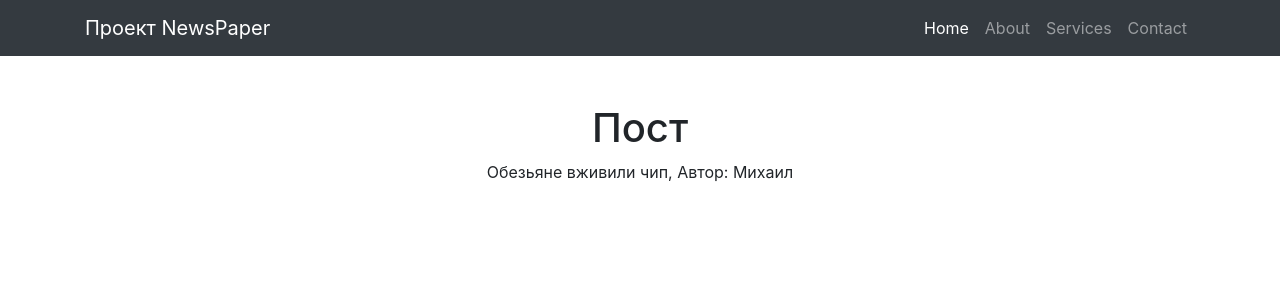
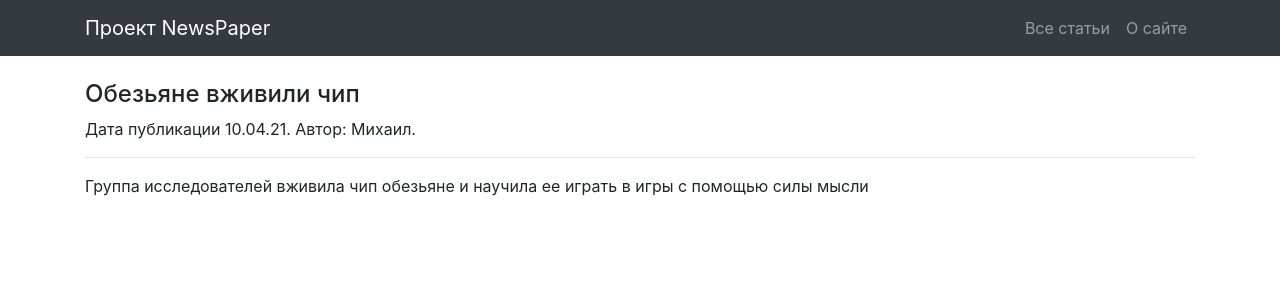
Before and after one commit to rodionnest/DJproject, a Django app: page /news/7 in a window 1280 px wide. Shown: the top 300 px of the page. Run offline with Django 3.2, Linux system fonts and the light colour scheme; data comes from the database, SQL or seed files in the repository; both versions use the stored data as it was after the commit; some libraries are stand-ins or nearby versions.

Commit message:
updated Posts, added about flatpage, added links

```diff
--- /dev/null
+++ b/project/NewsPaper/templates/flatpages/about.html
@@ -0,0 +1,5 @@
+{% extends 'flatpages/default.html' %}
+
+<h1>{{ flatpage.title }}</h1>
+<hr>
+{% block content %}{{ flatpage.content }}{% endblock content %}
--- a/project/NewsPaper/templates/flatpages/default.html
+++ b/project/NewsPaper/templates/flatpages/default.html
@@ -29,19 +29,11 @@
             </button>
             <div class="collapse navbar-collapse" id="navbarResponsive">
                 <ul class="navbar-nav ml-auto">
-                    <li class="nav-item active">
-                        <a class="nav-link" href="#">Home
-                            <span class="sr-only">(current)</span>
-                        </a>
+                    <li class="nav-item">
+                        <a class="nav-link" href="/news">Все статьи</a>
                     </li>
                     <li class="nav-item">
-                        <a class="nav-link" href="#">About</a>
-                    </li>
-                    <li class="nav-item">
-                        <a class="nav-link" href="#">Services</a>
-                    </li>
-                    <li class="nav-item">
-                        <a class="nav-link" href="#">Contact</a>
+                        <a class="nav-link" href="/about">О сайте</a>
                     </li>
                 </ul>
             </div>
@@ -51,8 +43,8 @@
     <!-- Page Content -->
     <div class="container">
         <div class="row">
-            <div class="col-lg-12 text-center">
-                <h1 class="mt-5">{% block content %}{% endblock content %}</h1>
+            <div class="col-lg-12 text-left"><br>
+                {% block content %}{% endblock content %}
             </div>
         </div>
     </div>
--- a/project/NewsPaper/templates/new.html
+++ b/project/NewsPaper/templates/new.html
@@ -1,9 +1,12 @@
 {% extends 'flatpages/default.html' %}
 
-{% block title %}Новость{% endblock title %}
+{% block title %}{{ new.title }}{% endblock title %}
 
 
 {% block content %}
-<h1>Пост</h1>
-{{ new }}
+
+<h4>{{ new.title }}</h4>
+<p>Дата публикации {{ new.datetime|date:'d.m.y' }}. Автор: {{ new.author }}.</p>
+<hr>
+{{ new.text }}
 {% endblock content %}
--- a/project/NewsPaper/views.py
+++ b/project/NewsPaper/views.py
@@ -7,6 +7,7 @@ class NewsList(ListView):
     model = Post
     template_name = 'news.html'
     context_object_name = 'news'
+    queryset = Post.objects.order_by('-datetime')
 
 
 class NewDetail(DetailView):
```
Also changed, not shown: project/NewsPaper/templates/news.html (+27 -2 lines), project/db.sqlite3.
